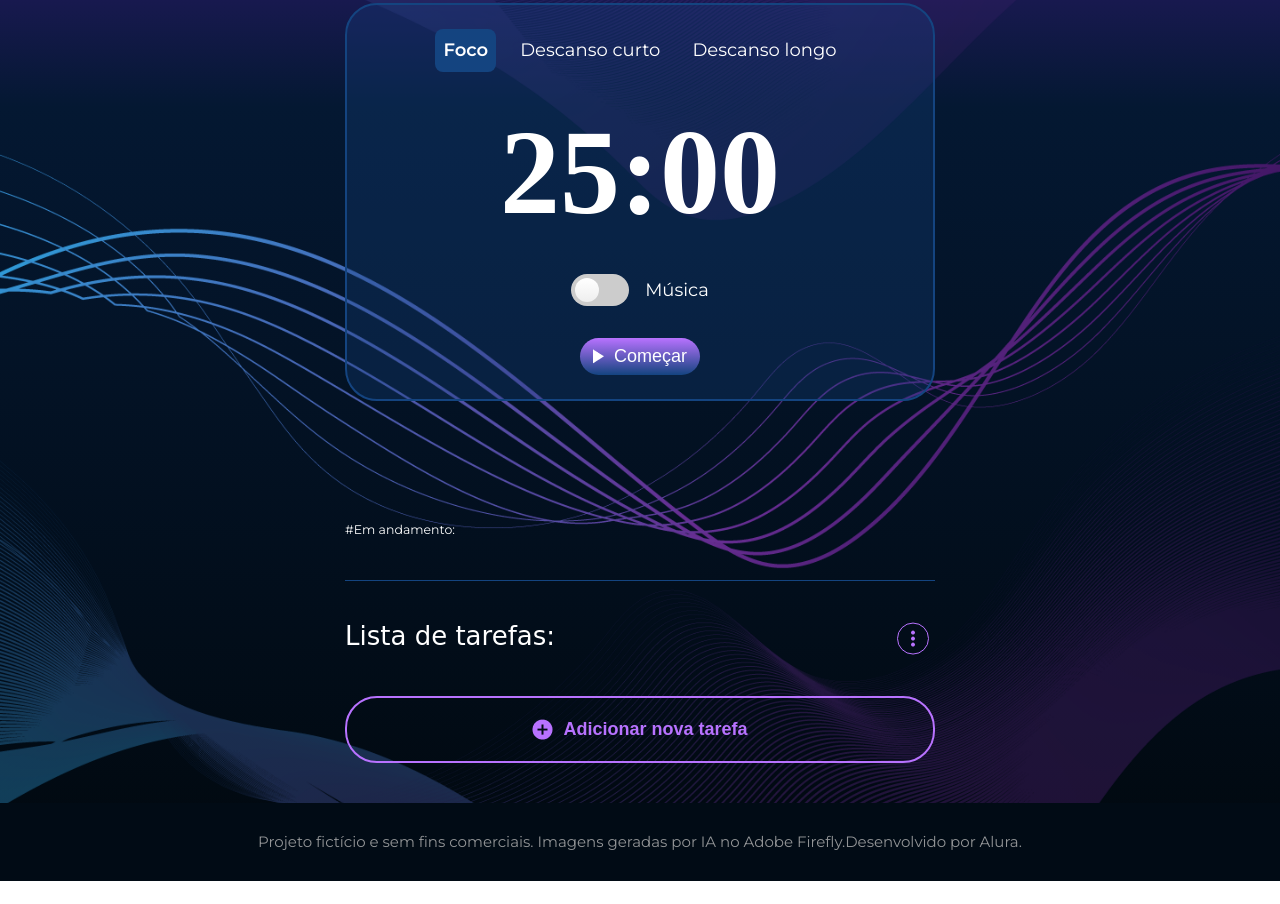
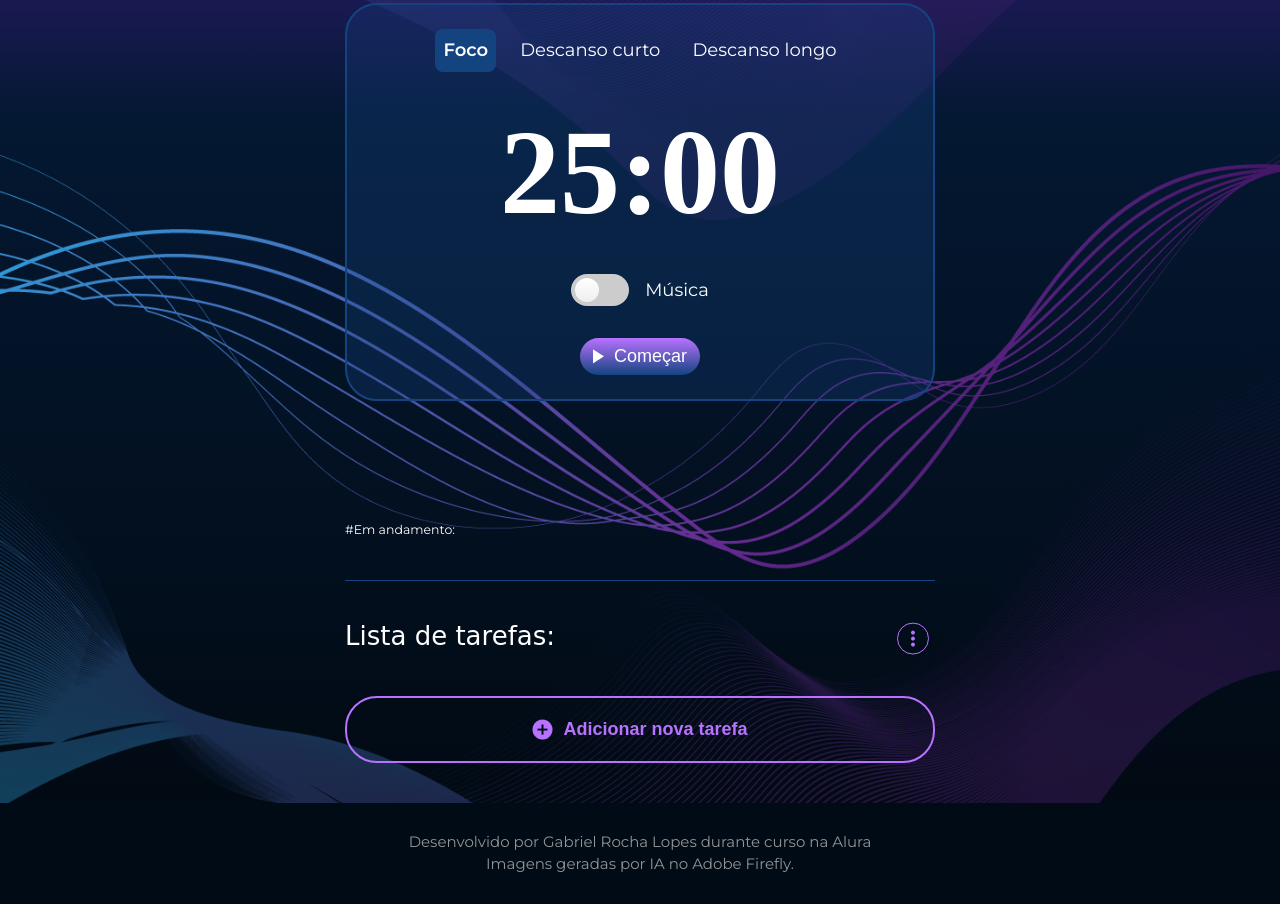
Before and after one commit to GabrielRHL/fokus, a plain HTML site: page index.html in a window 1280 px wide. Shown: the part 621-1525 px from the top of the page. Before the commit the page ends 1502 px from the top, so only its background shows below. Drawn offline with nearby package versions, Linux system fonts and the light colour scheme; a web font is replaced by a local one.

Commit message:
modificando footer

```diff
--- a/index.html
+++ b/index.html
@@ -130,7 +130,7 @@
         </section>
         <footer class="app__footer">
             <p class="app__footer-text">
-                Projeto fictício e sem fins comerciais. Imagens geradas por IA no Adobe Firefly.Desenvolvido por Alura.
+                Desenvolvido por Gabriel Rocha Lopes durante curso na Alura<br>Imagens geradas por IA no Adobe Firefly.
             </p>
         </footer>
     </main>
```
